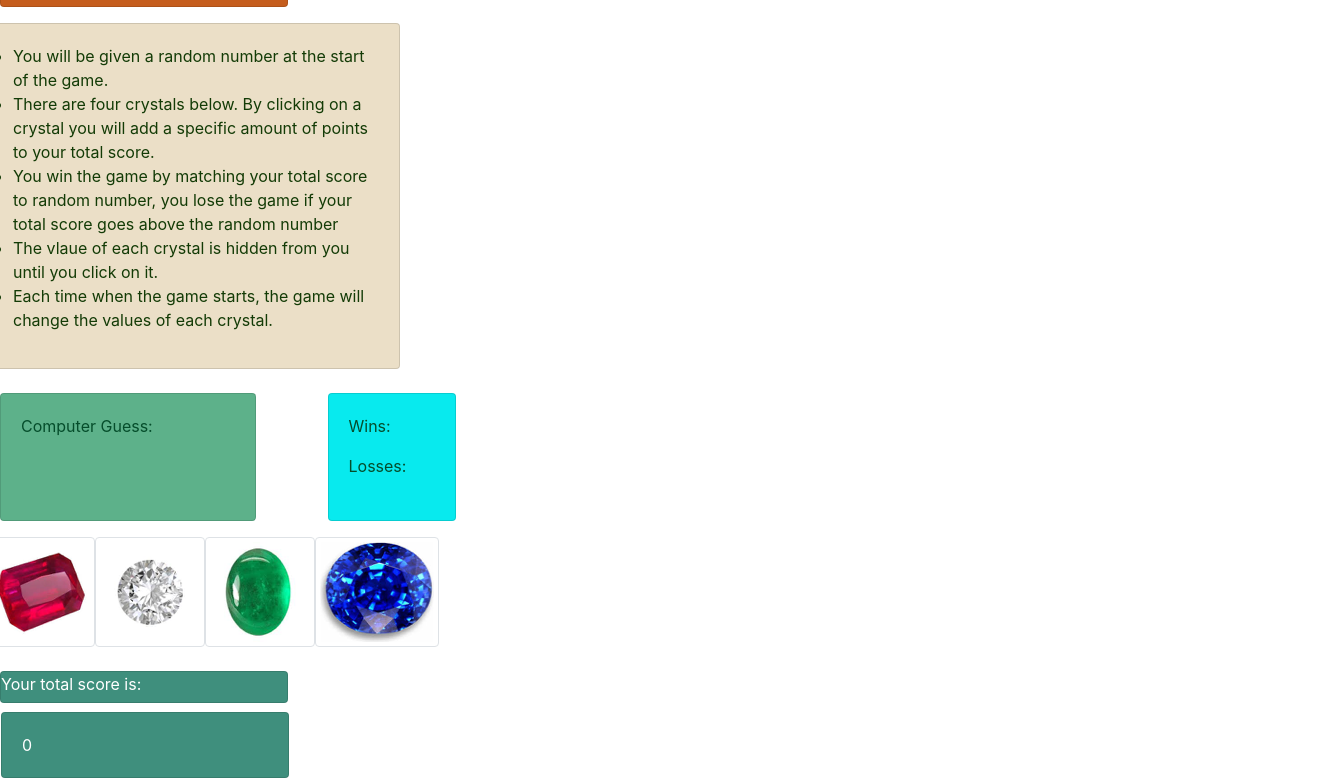
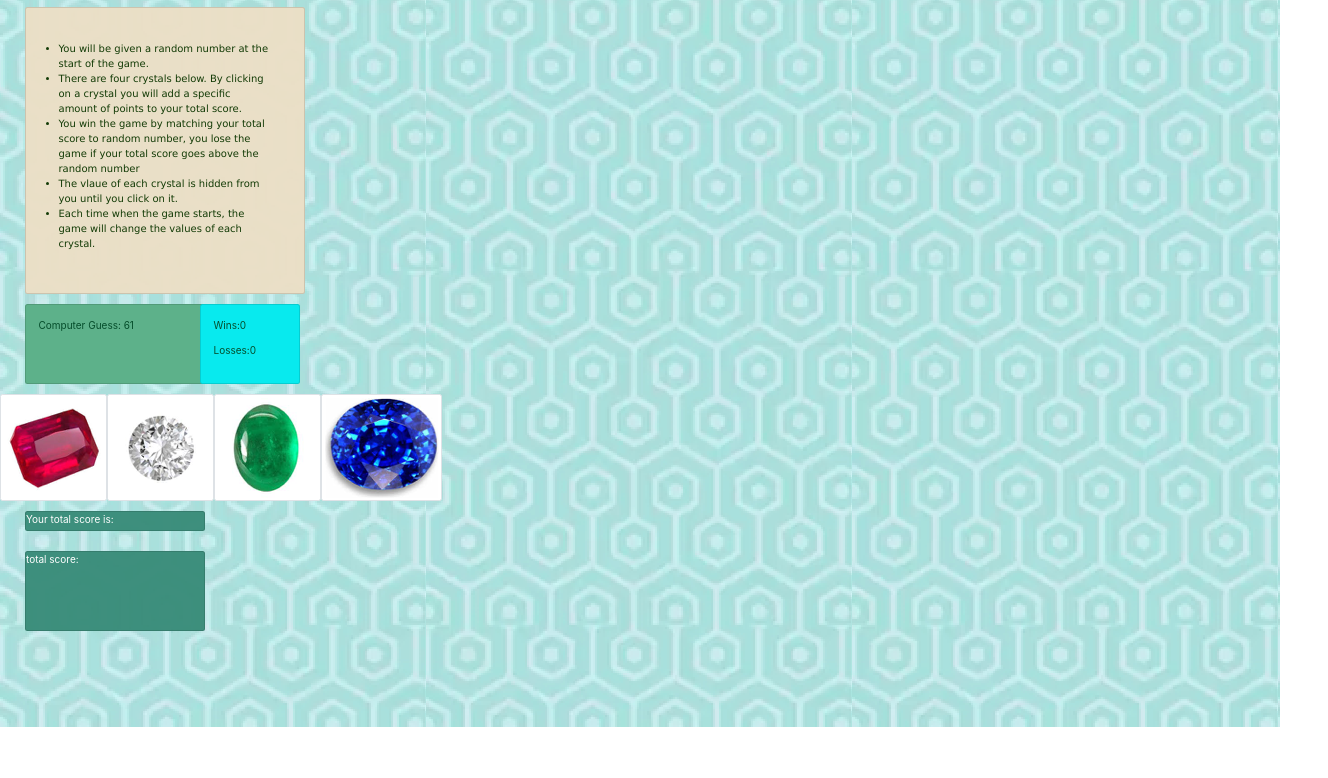
Before and after one commit to dconlan1/unit-4-game, a plain HTML site: page index.html in a window 1280 px wide. Shown: the part 73-851 px from the top of the page, 1328 px wide, since content can reach past the window. After the commit the page ends 800 px from the top, so only its background shows below. Drawn offline with nearby package versions, Linux system fonts and the light colour scheme.

Commit message:
Add files via upload
updated error corrections.

```diff
--- a/assets/css/style.css
+++ b/assets/css/style.css
@@ -1,8 +1,66 @@
+*{
+    margin: 0;
+    padding: 0;
+
+}
+
+html {
+    font-size: 62.5%;
+}
+
 
 body {
-    background-image: url("/assets/images/background.png");
-    background: #271010;
-   }
+    background-image: url("../images/background.png");
+
+}
+
+.body1 {
+    width: 28rem;
+    color: rgb(19, 59, 6);
+    background: rgba(235, 223, 198, 0.975);
+    font-family: 'Lucida Sans', 'Lucida Sans Regular', 'Lucida Grande', 'Lucida Sans Unicode', Geneva, Verdana, sans-serif;
+    padding: 2rem;
+    /* margin: 1rem auto 1rem 1rem; */
+}
+
+.row-size {
+
+    width: 28%;
+    margin: 1rem auto 1rem 1rem;
+
+
+}
+.image-thumbnail {
+    height: 5rem;
+    padding: 1 rem;
+}
+
+.score1 {
+
+    width: 18rem;
+    height: 2rem;
+    margin-bottom: 1rem;
+    color: white;
+    background: rgba(59, 141, 122, 0.975);
+}
+
+.totalscore1 {
+    width: 18rem;
+    height: 8rem;
+    margin-bottom: 1rem;
+    color: white;
+    background: rgba(59, 141, 122, 0.975);
+}
+
+.crystal1 {
+
+    width: 18rem;
+    height: 5rem;
+    margin-bottom: 1rem;
+    color: white;
+    background: rgba(196, 90, 24, 0.975);
+
+}
 
 .crystalscollectortitle {
     background: brown;
@@ -11,6 +69,29 @@ body {
     float: left;
     width: 90px;
 }
-h1 {
-    font-size: 10px;
+
+.col-size1 {
+    margin: 0;
+padding: 0;
+width: 10rem;
 }
+
+.col-size2 {
+    margin: 0;
+    padding: 0;
+    float: left;
+}
+.box1 {
+    width: 18rem;
+    height: 8rem;
+    /* margin-bottom: 1rem;   */
+    color: rgb(5, 77, 43);
+    background: rgb(93, 177, 138);
+}
+.box2 {
+    width: 10rem;
+    height: 8rem;
+    /* margin-bottom: 1rem;  */
+    color: rgb(5, 77, 43);
+    background: rgb(8, 234, 238);
+}
--- a/assets/javascript/game.js
+++ b/assets/javascript/game.js
@@ -3,13 +3,13 @@
   var Random=Math.floor(Math.random()*102+19)
 
   // Display random number
-  $('#scoreToMatch').text(Random);
+  $('#computerGuess').text(Random);
 
   //Generate random number for each crystal
-  var num1= Math.floor(Math.random()*12+1)
-  var num2= Math.floor(Math.random()*12+1)
-  var num3= Math.floor(Math.random()*12+1)
-  var num4= Math.floor(Math.random()*12+1)
+  var ruby= Math.floor(Math.random()*12+1)
+  var diamond= Math.floor(Math.random()*12+1)
+  var emerald= Math.floor(Math.random()*12+1)
+  var saphire= Math.floor(Math.random()*12+1)
 
   // Variables to keep track of wins, losses and total
   var playerTotal= 0;
@@ -17,38 +17,38 @@
   var losses = 0;
 
 
-$('#wins').text(wins);
-$('#losses').text(losses);
+$('#winWin').text(wins);
+$('#lossLoss').text(losses);
 
 // Reset game
 function reset(){
       Random=Math.floor(Math.random()*102+19);
       console.log(Random)
-      $('#scoreToMatch').text(Random);
-      num1= Math.floor(Math.random()*12+1);
-      num2= Math.floor(Math.random()*12+1);
-      num3= Math.floor(Math.random()*12+1);
-      num4= Math.floor(Math.random()*12+1);
+      $('#computerGuess').text(Random);
+      ruby= Math.floor(Math.random()*12+1);
+      diamond= Math.floor(Math.random()*12+1);
+      emerald= Math.floor(Math.random()*12+1);
+      saphire= Math.floor(Math.random()*12+1);
       playerTotal= 0;
-      $('#totalScore').text(playerTotal);
+      $('#total-score').text(playerTotal);
       }
 // Display wins
 function woohoo(){
 alert("Congrats! You won!");
   wins++;
-  $('#wins').text(wins);
+  $('#winWin').text(wins);
   reset();
 }
 // Display losses
 function loser(){
 alert ("Sorry! You lose!");
   losses++;
-  $('#losses').text(losses);
+  $('#lossLoss').text(losses);
   reset()
 }
 // Clicking crystals
-  $('.red').on ('click', function(){
-    playerTotal = playerTotal + num1;
+  $('.ruby').on ('click', function(){
+    playerTotal = playerTotal + ruby;
     console.log("New playerTotal= " + playerTotal);
     $('#totalScore').text(playerTotal);
           //Win & lose conditions
@@ -59,10 +59,10 @@ alert ("Sorry! You lose!");
           loser();
         }
   })
-  $('.blue').on ('click', function(){
-    playerTotal = playerTotal + num2;
+  $('.diamond').on ('click', function(){
+    playerTotal = playerTotal + diamond;
     console.log("New playerTotal= " + playerTotal);
-    $('#totalScore').text(playerTotal);
+    $('#total-score').text(playerTotal);
         if (playerTotal == Random){
           woohoo();
         }
@@ -70,10 +70,10 @@ alert ("Sorry! You lose!");
           loser();
         }
   })
-  $('.yellow').on ('click', function(){
-    playerTotal = playerTotal + num3;
+  $('.emerald').on ('click', function(){
+    playerTotal = playerTotal + emerald;
     console.log("New playerTotal= " + playerTotal);
-    $('#totalScore').text(playerTotal);
+    $('#total-score').text(playerTotal);
 
           if (playerTotal == Random){
           woohoo();
@@ -82,10 +82,10 @@ alert ("Sorry! You lose!");
           loser();
         }
   })
-  $('.green').on ('click', function(){
-    playerTotal = playerTotal + num4;
+  $('.saphire').on ('click', function(){
+    playerTotal = playerTotal + saphire;
     console.log("New playerTotal= " + playerTotal);
-    $('#totalScore').text(playerTotal);
+    $('#total-score').text(playerTotal);
 
           if (playerTotal == Random){
           woohoo();
--- a/index.html
+++ b/index.html
@@ -8,31 +8,37 @@
 
     <!-- Bootstrap CSS -->
 
-    <link rel="stylesheet" href="https://stackpath.bootstrapcdn.com/bootstrap/4.3.1/css/bootstrap.min.css"
-        integrity="sha384-ggOyR0iXCbMQv3Xipma34MD+dH/1fQ784/j6cY/iJTQUOhcWr7x9JvoRxT2MZw1T" crossorigin="anonymous">
-    <link rel="sylesheet" type="text/css" href="assets/css/style.css">
+    <link rel="stylesheet" href="https://stackpath.bootstrapcdn.com/bootstrap/4.3.1/css/bootstrap.min.css" integrity="sha384-ggOyR0iXCbMQv3Xipma34MD+dH/1fQ784/j6cY/iJTQUOhcWr7x9JvoRxT2MZw1T" crossorigin="anonymous">
+
+    <link rel="stylesheet" href="assets/css/style.css">
+    <script src="https://ajax.googleapis.com/ajax/libs/jquery/3.4.1/jquery.min.js"></script>
 
 
     <title>CrystalsCollector</title>
+
 </head>
 
 <body>
+    <div class="container-fluid">
         <!--put in the CrystalsCollerctor! title box(rust)-->
-    <div class="card"
-        style="width: 18rem; height: 5rem; margin-bottom: 1rem; color: white; background: rgba(196, 90, 24, 0.975);">
+        <div class="row row-size">
+            <div class="card crystal1">
                 <div class="card-body">
                     <h3>CrystalsCollector!</h3>
                 </div>
             </div>
-    <div class="row mx-md-n5">
+        </div>
         <!--put in the instructions box(creme)-->
-        <div class="card" style="width: 28rem; color: rgb(19, 59, 6); background: rgba(235, 223, 198, 0.975);">
+        <div class="row row-size">
+            <div class="card body1">
                 <div class="card-body">
                     <ul>
                         <li>You will be given a random number at the start of the game.</li>
-                    <li>There are four crystals below. By clicking on a crystal you will add a specific amount of points
+                        <li>There are four crystals below. By clicking on a crystal you will add a specific amount of
+                            points
                             to your total score.</li>
-                    <li>You win the game by matching your total score to random number, you lose the game if your total
+                        <li>You win the game by matching your total score to random number, you lose the game if your
+                            total
                             score goes above the random number</li>
                         <li>The vlaue of each crystal is hidden from you until you click on it.</li>
                         <li>Each time when the game starts, the game will change the values of each crystal.</li>
@@ -41,126 +47,67 @@
             </div>
         </div>
 
-<br>
         <!--put in the computer guess box(green)-->
-    <div class="row">
-        <div class="col-3">
-            <div class="card"
-                style="width: 16rem; height: 8rem; margin-bottom: 1rem; color: rgb(5, 77, 43); background: rgb(93, 177, 138);">
+        <div class="row row-size">
+            <div class="col col-size1">
+                <div class="card box1">
                  <div class="card-body">
-                    <div id="computer-guess">Computer Guess:<p id="computerGuess"></p>
+                    <div>
+                        <p>Computer Guess: <span id="computerGuess"></span></p>
                     </div>
                  </div>
                 </div>
             </div>
-        <div class="col-4">
-            <div class="card"
-                style="width: 8rem; height: 8rem; margin-bottom: 1rem; color: rgb(5, 77, 43); background: rgb(8, 234, 238);">
+            <!--put in the wins/losses (light green)-->
+            <div class="col col-size2">
+                <div class="card box2">
                     <div class="card-body">
-                    <div id="wins">Wins:<p id="winWin"></p>
+                    <div>
+                        <p>Wins:<span id="winWin"></span></p>
                     </div>
-                    <div id="losses">Losses:<p id="lossLoss"></p>
+                    <div>
+                        <p>Losses:<span id="lossLoss"></span></p>
                     </div>
                     </div>
                 </div>
             </div>
         </div>
 
-    </div>
-
         <!--put to the right the wins/losses box(turquise) (-->
 
         <!--underneath, put in the list of crystals (ruby, diamond, amethyst, and emerald) (30 px height, 20 px width)-->
-        <div class="row" mt-1;>
+        <div class="row">
             <div type="button">
-               <div id="ruby"> <img src="assets/images/ruby.png" alt="ruby" class="img-thumbnail"></div></div>
+                <div> <img src="assets/images/ruby.png" alt="ruby" class="img-thumbnail ruby"></div>
+            </div>
             <div type="button">
-                <div id="diamond"><img src="assets/images/diamond.png" alt="diamond" class="img-thumbnail"></div></div>
+                <div><img src="assets/images/diamond.png" alt="diamond" class="img-thumbnail diamond"></div>
+            </div>
             <div type="button">
-               <div id="emerald"> <img src="assets/images/emerald.png" alt="emerald" class="img-thumbnail"></div></div>
+                <div><img src="assets/images/emerald.png" alt="emerald" class="img-thumbnail emerald"></div>
+            </div>
             <div type="button">
-                <div id="saphire"><img src="assets/images/saphire.png"alt="saphire" class="img-thumbnail"></div></div>
+                <div><img src="assets/images/saphire.png" alt="saphire" class="img-thumbnail saphire"></div>
+            </div>
+        </div>
 
-
-
-
+        <!--underneath, put in the slim box "Your total score is:" (green) (10px height, 90px width)-->
+        <div class="row row-size">
+            <div class="card score1">
+                <p>Your total score is: <span id="totalScore"></span></p>
             </div>
-    <br>
-    <!--underneath, put in the slim box "Your total score is:" (green) (10px height, 90px width)-->
-    <div class="card"
-        style="width: 18rem; height: 2rem; margin-bottom: 1rem; color: white; background: rgba(59, 141, 122, 0.975);">
-        <div id="your-total-score">Your total score is:
-    </div><p  id=totalScore"></p>
+        </div>
         <!--underneath, put in the score box (green) (40px height, 90px width)-->
-
-    <div class="card"
-        style="width: 18rem; height: 8rem; margin-bottom: 1rem; color: white; background: rgba(59, 141, 122, 0.975);">
-        <div class="card-body">
-            <div id="total-score">0
+        <div class="row row-size">
+            <div class="card totalscore1">
+                <p>total score:<span id="total-score"></span></p>
+            </div>
         </div>
     </div>
 
     <script src="assets/javascript/game.js"></script>
     <!-- Optional JavaScript -->
-        <!-- jQuery first, then Popper.js, then Bootstrap JS -->
-        <script src="https://code.jquery.com/jquery-3.3.1.slim.min.js"
-            integrity="sha384-q8i/X+965DzO0rT7abK41JStQIAqVgRVzpbzo5smXKp4YfRvH+8abtTE1Pi6jizo"
-            crossorigin="anonymous"></script>
-        <script src="https://cdnjs.cloudflare.com/ajax/libs/popper.js/1.14.7/umd/popper.min.js"
-            integrity="sha384-UO2eT0CpHqdSJQ6hJty5KVphtPhzWj9WO1clHTMGa3JDZwrnQq4sF86dIHNDz0W1"
-            crossorigin="anonymous"></script>
-        <script src="https://stackpath.bootstrapcdn.com/bootstrap/4.3.1/js/bootstrap.min.js"
-            integrity="sha384-JjSmVgyd0p3pXB1rRibZUAYoIIy6OrQ6VrjIEaFf/nJGzIxFDsf4x0xIM+B07jRM"
-            crossorigin="anonymous"></script>
+
 </body>
 
 </html>
-
-
-
-
-
-
-
-
-
-
-
-
-
-
-
-
-
-
-</body>
-
-
-
-
-
-
-
-</head>
-
-
-
-
-
-
-
-
-
-
-
-
-
-
-
-
-
-
-
-
-
-</html>
```
Also changed, not shown: overview.png (added), you-lose.png (added), you-win.png (added), 1 other file. Lines whose indentation alone changed are shown as unchanged.
